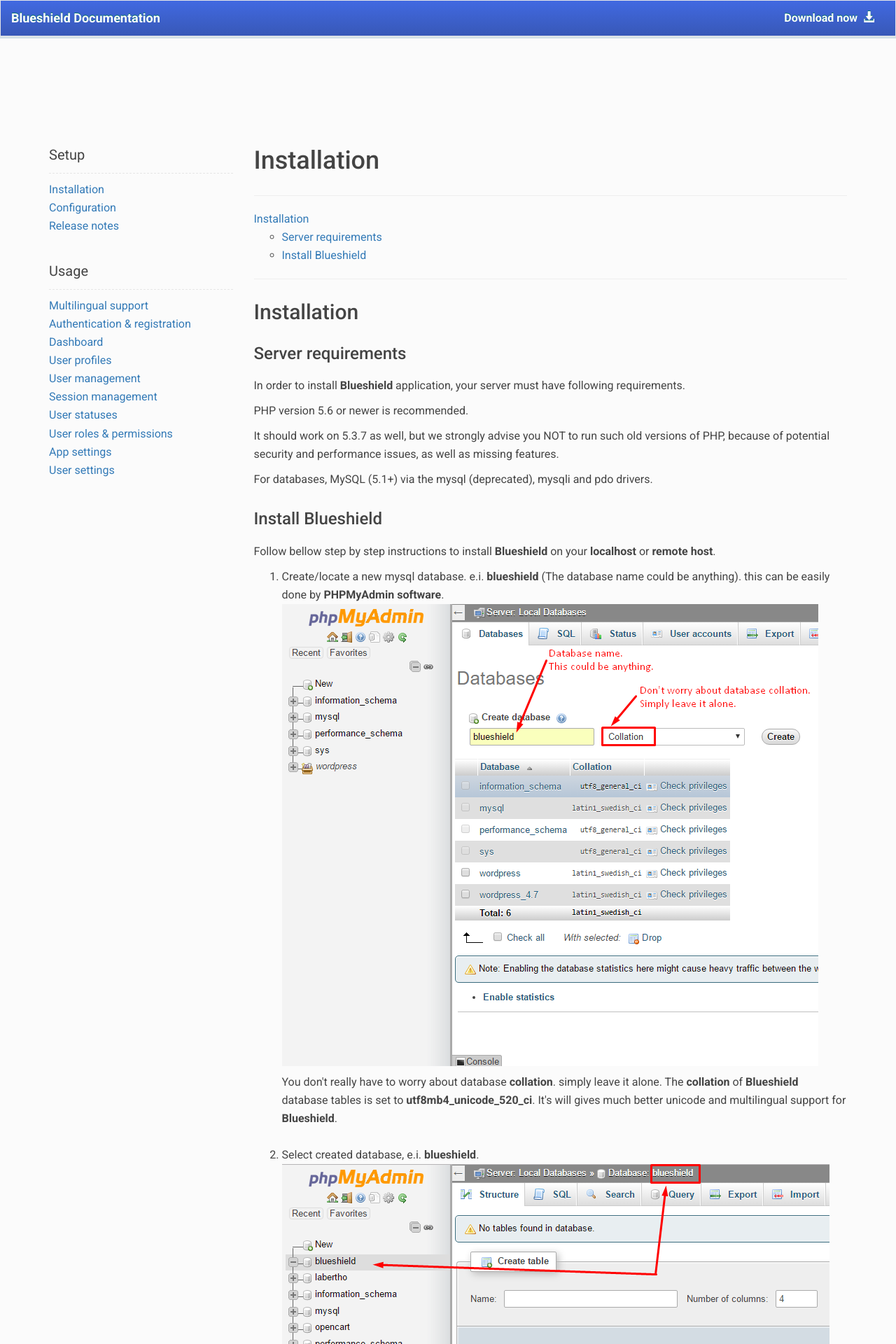
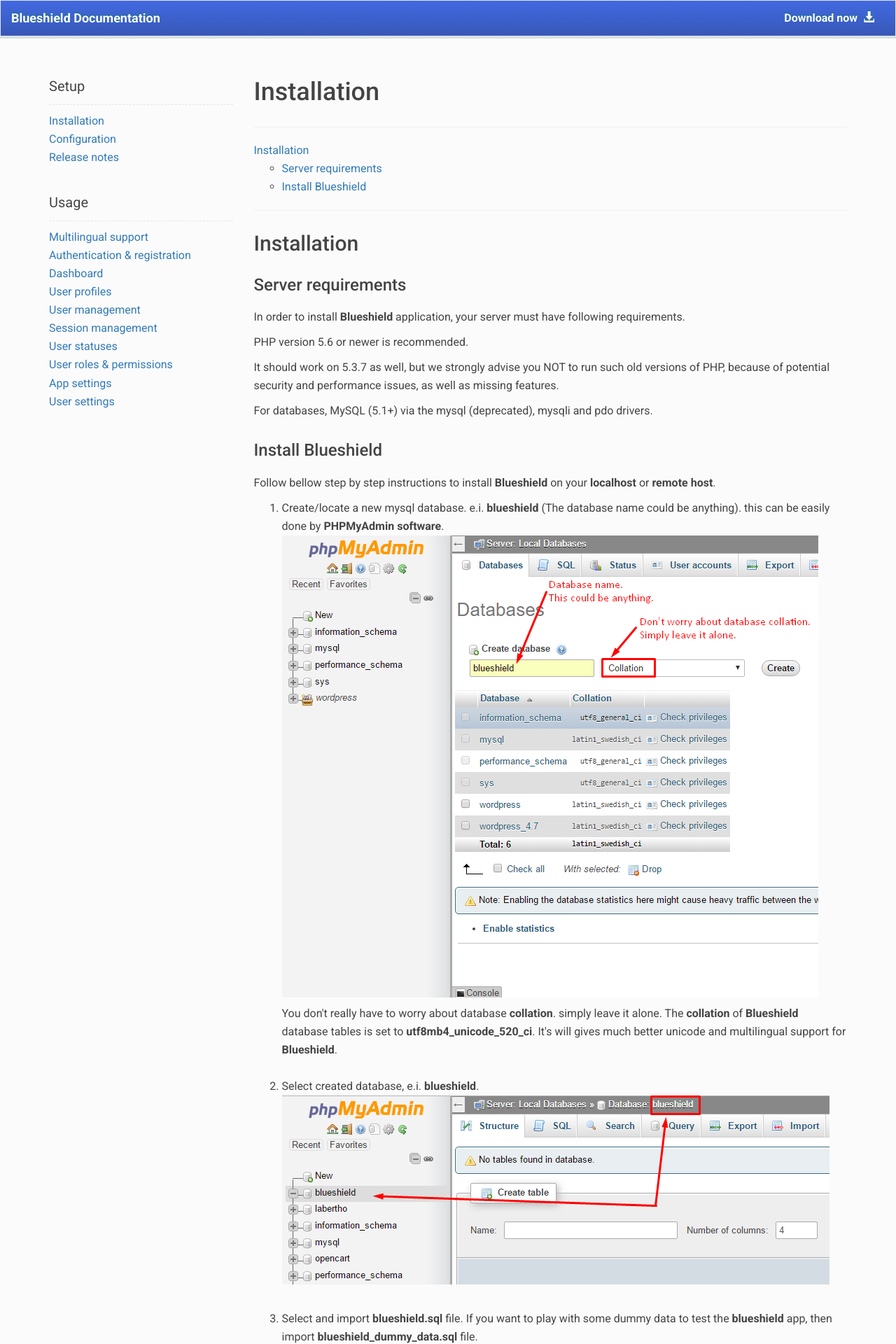
Before and after one commit to scriptsdemostack/blueshield_docs, a Jekyll site: the page index.html, which Jekyll copies as it is, in a window 1280 px wide. Shown: the top 1920 px of the page at 70% size. Built offline with Jekyll 4.4.1, drawn with Linux system fonts in a browser that asks for light colours.

Commit message:
Update index.html

```diff
--- a/index.html
+++ b/index.html
@@ -107,19 +107,6 @@
       </div><!-- /.container-fluid -->
     </nav>
     <div class="container">
-      <div class="row">
-        <div class="col-xs-12">
-        <script async src="//pagead2.googlesyndication.com/pagead/js/adsbygoogle.js"></script>
-          <!-- blueshield docs leaderboard -->
-          <ins class="adsbygoogle"
-               style="display:inline-block;width:728px;height:90px"
-               data-ad-client="2111281327005827"
-               ></ins>
-          <script>
-          (adsbygoogle = window.adsbygoogle || []).push({});
-          </script>
-        </div>
-      </div>
       <div class="row">
         <div class="col-sm-4 col-md-3">
           <aside class="clearfix">
```
